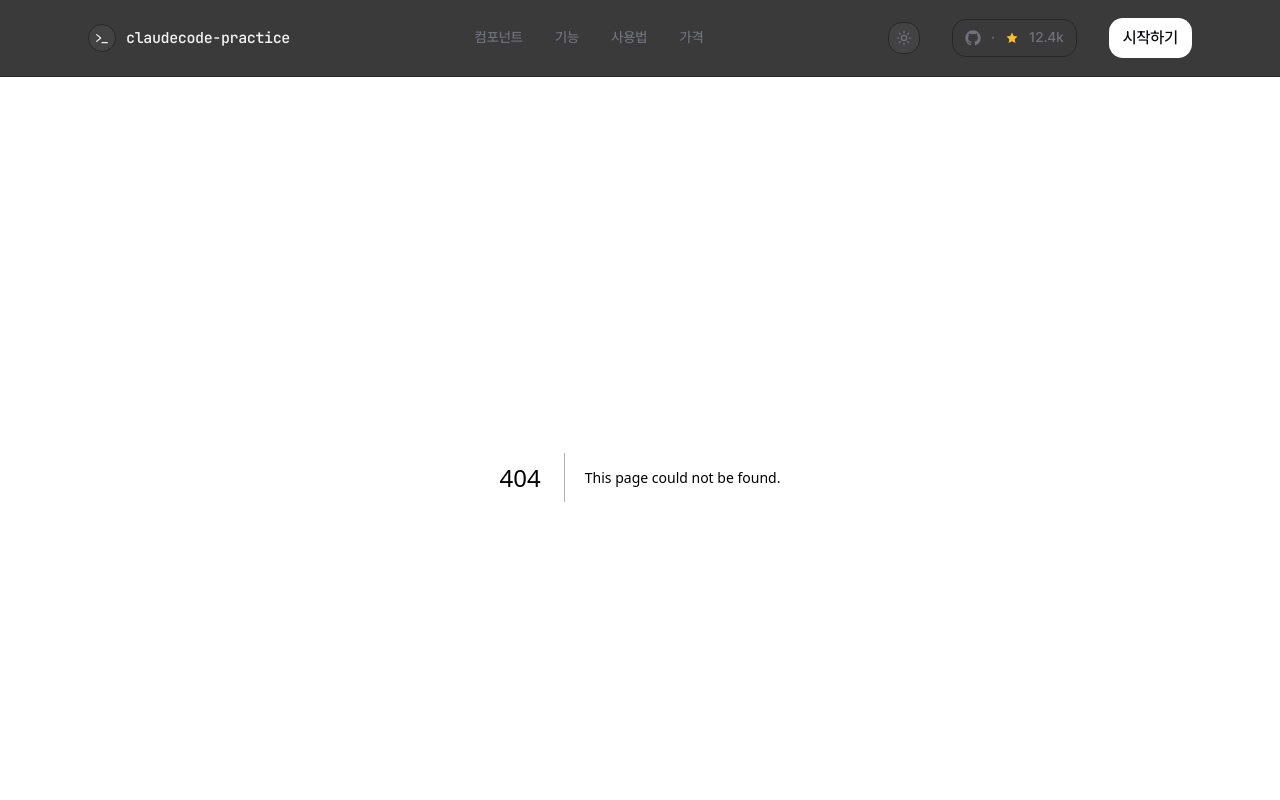
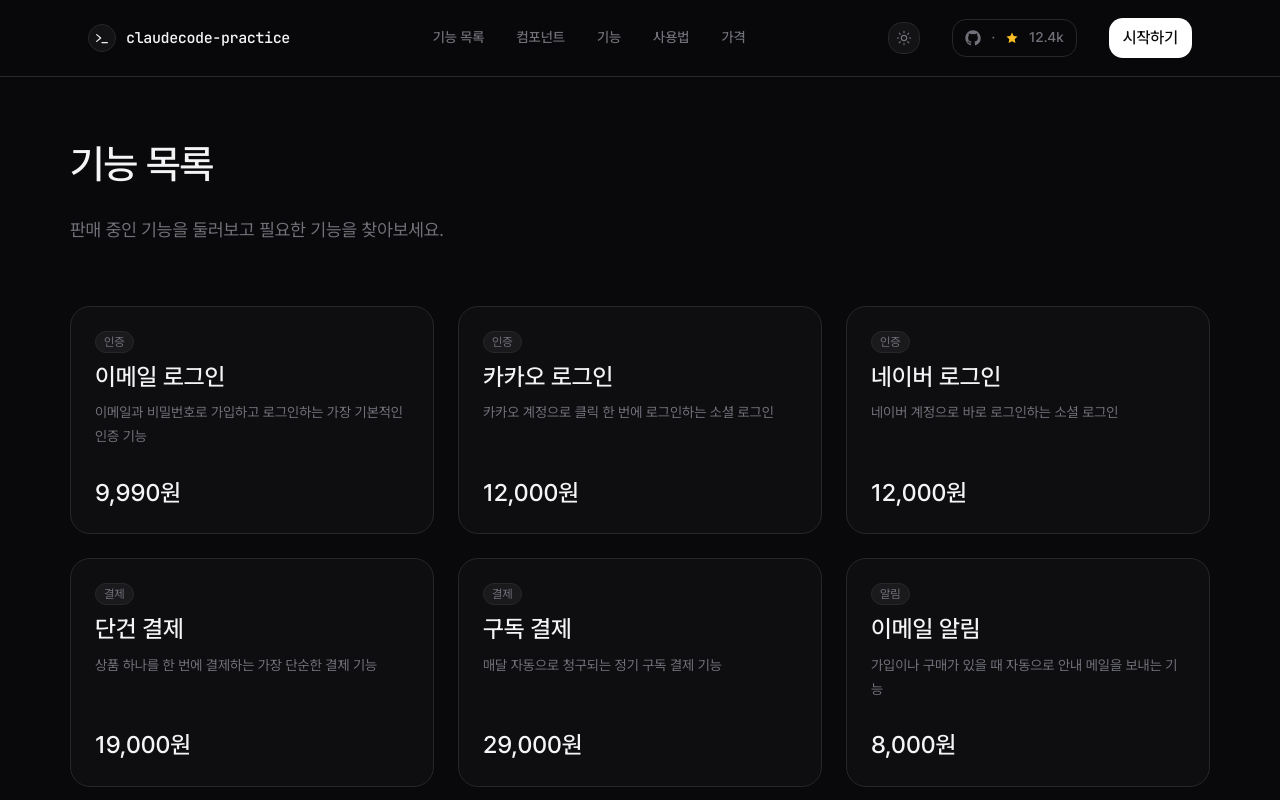
Before and after one commit to sanghyeb2/claudecode-practice, a Next.js app: page /features in a window 1280 px wide. Before the commit this address had no page. Shown: the top 800 px of the page. Built offline with nearby package versions, Linux system fonts and the light colour scheme.

Commit message:
기능 목록 페이지 추가

```diff
--- /dev/null
+++ b/app/components/features/feature-card.tsx
@@ -0,0 +1,32 @@
+const priceFormatter = new Intl.NumberFormat("ko-KR");
+
+export type Feature = {
+  name: string;
+  description: string;
+  category: string;
+  price: number;
+};
+
+export function FeatureCard({
+  name,
+  description,
+  category,
+  price,
+}: Feature) {
+  return (
+    <article className="flex flex-col rounded-xl border border-border bg-card/40 p-6 transition-colors hover:border-foreground/25 hover:bg-card">
+      <span className="w-fit rounded-full border border-border bg-foreground/5 px-2 py-0.5 text-caption text-muted-foreground">
+        {category}
+      </span>
+
+      <h2 className="mt-text-xs text-title-3 text-foreground">{name}</h2>
+      <p className="mt-text-xs text-body-sm text-muted-foreground">
+        {description}
+      </p>
+
+      <p className="mt-auto pt-text-md text-title-3 text-foreground">
+        {priceFormatter.format(price)}원
+      </p>
+    </article>
+  );
+}
--- a/app/components/landing/navbar.tsx
+++ b/app/components/landing/navbar.tsx
@@ -3,6 +3,7 @@
 import { ThemeToggle } from "./theme-toggle";
 
 const NAV_LINKS = [
+  { label: "기능 목록", href: "/features" },
   { label: "컴포넌트", href: "#registry" },
   { label: "기능", href: "#features" },
   { label: "사용법", href: "#how-it-works" },
@@ -24,13 +25,13 @@
 
         <nav className="hidden items-center gap-8 md:flex">
           {NAV_LINKS.map((link) => (
-            <a
+            <Link
               key={link.href}
               href={link.href}
               className="text-label-md text-muted-foreground transition-colors hover:text-foreground"
             >
               {link.label}
-            </a>
+            </Link>
           ))}
         </nav>
 
--- /dev/null
+++ b/app/features/page.tsx
@@ -0,0 +1,36 @@
+import type { Metadata } from "next";
+import {
+  FeatureCard,
+  type Feature,
+} from "@/app/components/features/feature-card";
+import featuresData from "@/data/features.json";
+
+const features: Feature[] = featuresData;
+
+export const metadata: Metadata = {
+  title: "기능 목록 — CLAUDECODE-PRACTICE",
+  description: "판매 중인 기능을 한눈에 둘러보세요.",
+};
+
+export default function FeaturesPage() {
+  return (
+    <main className="flex-1 bg-background text-foreground">
+      <div className="mx-auto max-w-layout-lg px-(--safe-padding-x) py-section-md">
+        <header>
+          <h1 className="text-title-1 tracking-tight text-foreground">
+            기능 목록
+          </h1>
+          <p className="mt-text-sm text-body-lg text-muted-foreground">
+            판매 중인 기능을 둘러보고 필요한 기능을 찾아보세요.
+          </p>
+        </header>
+
+        <div className="mt-section-md grid grid-cols-1 gap-grid-gutter-x sm:grid-cols-2 lg:grid-cols-3">
+          {features.map((feature) => (
+            <FeatureCard key={feature.name} {...feature} />
+          ))}
+        </div>
+      </div>
+    </main>
+  );
+}
--- /dev/null
+++ b/data/features.json
@@ -0,0 +1,50 @@
+[
+  {
+    "name": "이메일 로그인",
+    "description": "이메일과 비밀번호로 가입하고 로그인하는 가장 기본적인 인증 기능",
+    "category": "인증",
+    "price": 9990
+  },
+  {
+    "name": "카카오 로그인",
+    "description": "카카오 계정으로 클릭 한 번에 로그인하는 소셜 로그인",
+    "category": "인증",
+    "price": 12000
+  },
+  {
+    "name": "네이버 로그인",
+    "description": "네이버 계정으로 바로 로그인하는 소셜 로그인",
+    "category": "인증",
+    "price": 12000
+  },
+  {
+    "name": "단건 결제",
+    "description": "상품 하나를 한 번에 결제하는 가장 단순한 결제 기능",
+    "category": "결제",
+    "price": 19000
+  },
+  {
+    "name": "구독 결제",
+    "description": "매달 자동으로 청구되는 정기 구독 결제 기능",
+    "category": "결제",
+    "price": 29000
+  },
+  {
+    "name": "이메일 알림",
+    "description": "가입이나 구매가 있을 때 자동으로 안내 메일을 보내는 기능",
+    "category": "알림",
+    "price": 8000
+  },
+  {
+    "name": "이미지 업로드",
+    "description": "사용자가 올린 이미지를 저장하고 화면에 보여주는 기능",
+    "category": "파일",
+    "price": 15000
+  },
+  {
+    "name": "관리자 대시보드",
+    "description": "가입자 수와 매출을 한눈에 확인하는 운영자용 화면",
+    "category": "관리",
+    "price": 30000
+  }
+]
```
